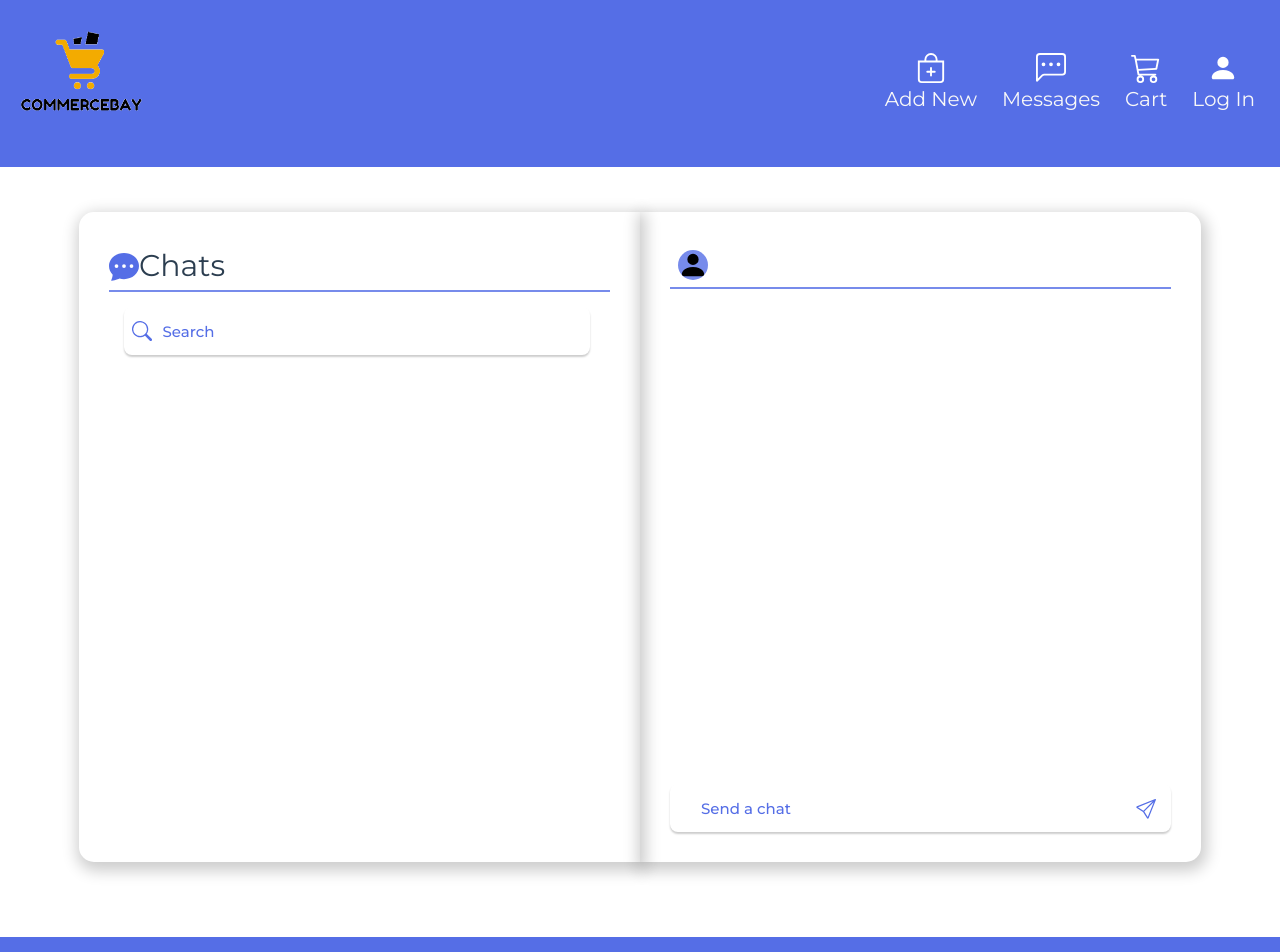
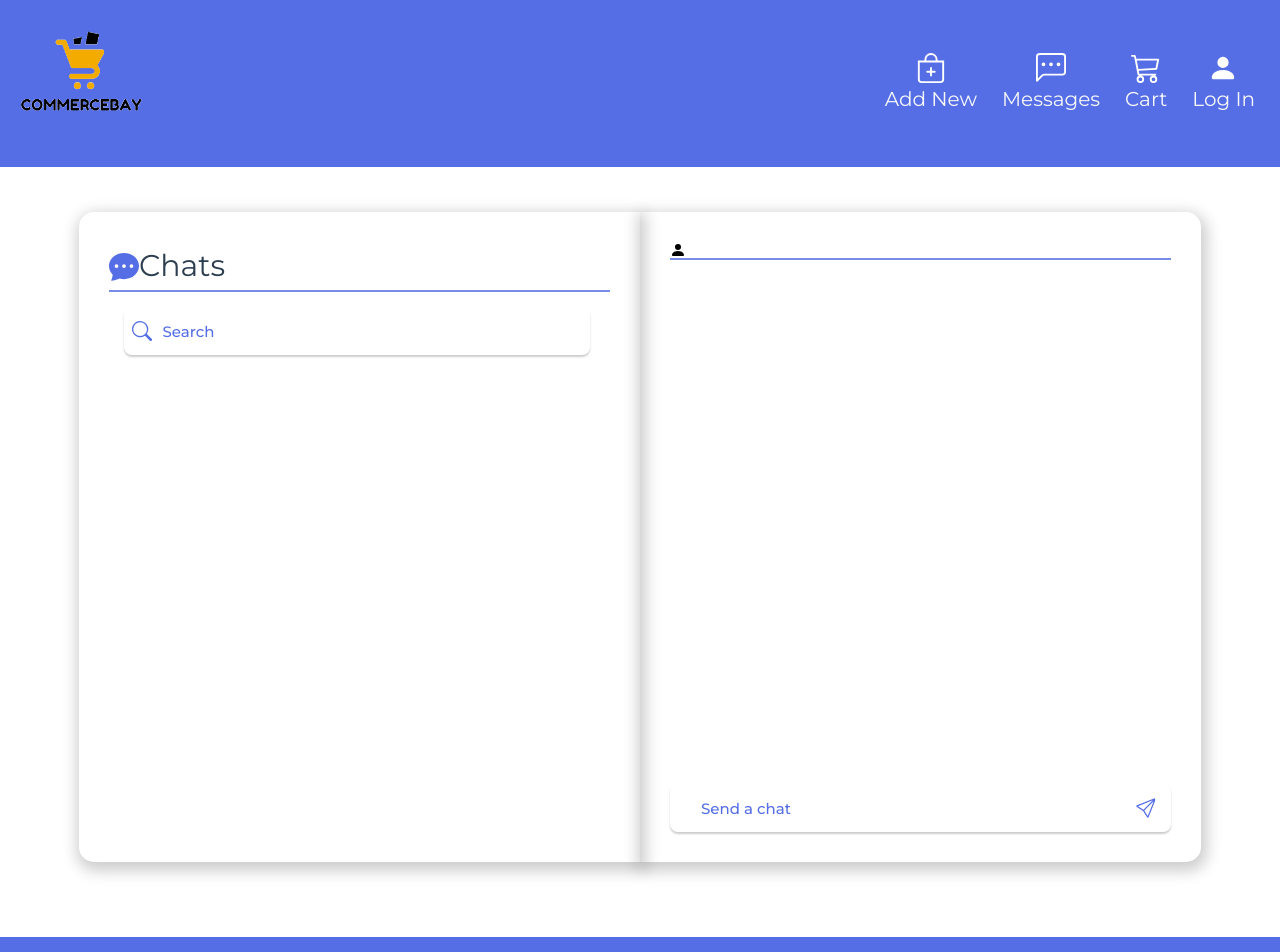
Before and after one commit to karofmah/E-Commerce-Project, a Vue app in the folder Frontend/ecom/: page /message in a window 1280 px wide. Shown: the top 952 px of the page. Built offline with nearby package versions, Linux system fonts and the light colour scheme.

Commit message:
small style fixes

```diff
--- a/Frontend/ecom/src/assets/main.css
+++ b/Frontend/ecom/src/assets/main.css
@@ -71,6 +71,7 @@
 input:-webkit-autofill:active {
   box-shadow: 0 0 0 30px var(--color-blue-light) inset !important;
   -webkit-box-shadow: 0 0 0 30px var(--color-blue-light) inset !important;
+  -webkit-text-fill-color: white !important;
 }
 
 input,
@@ -196,6 +197,7 @@
     border: 1px solid transparent;
     outline: none;
     border-color: var(--color-blue);
+    -webkit-text-fill-color: var(--color-text) !important;
   }
 
   input:-webkit-autofill {
--- a/Frontend/ecom/src/components/Message.vue
+++ b/Frontend/ecom/src/components/Message.vue
@@ -198,7 +198,10 @@
           {{ chatInstance[0] }}
         </div>
       </div>
-	  <input type="text" id="chatInput" :placeholder="t('sendAChat')" autocomplete="off" v-model="chatInput" @keydown.enter="addChat(chatInput)"/>
+      <div class="chatInputContainer">
+        <input type="text" id="chatInput" :placeholder="t('sendAChat')" autocomplete="off" v-model="chatInput" @keydown.enter="addChat(chatInput)" />
+        <img src="../assets/send.svg" alt="Send" class="send-icon" @click="addChat(chatInput)" />
+      </div>
     </div>
   </div>
 </template>
@@ -295,13 +298,6 @@
   background-color: var(--color-blue-light);
 }
 
-.chat img {
-  height: 2em;
-  margin: 0.5em 0 0.5em 0.5em;
-  border-radius: 50px;
-  background-color: var(--color-blue-light);
-}
-
 .chat {
 	display: flex;
 	flex-direction: column;
@@ -352,11 +348,15 @@
 	color: #000;
 }
 
+.chatInputContainer {
+  position: relative;
+  display: flex;
+}
+
 #chatInput {
-  background: url('../assets/send.svg') no-repeat 97% 55%;
-  background-size: 20px;
   color: var(--color-blue);
-	margin-top: 1em;
+  background-color: var(--color-background);
+  margin-top: 1em;
   padding-left: 2em;
   width: 100%;
   transition: all 0.3s ease;
@@ -364,6 +364,24 @@
 
 #chatInput::-webkit-input-placeholder {
   color: var(--color-blue);
+}
+
+.send-icon {
+  position: absolute;
+  background: var(--color-background);
+  right: 15px;
+  top: 50%;
+  transform: translateY(-50%);
+  width: 20px;
+  cursor: pointer;
+  height: 2em;
+  margin: 0.5em 0 0.5em 0.5em;
+  border-radius: 50px;
+  transition: all 0.3s ease;
+}
+
+#chatInput:focus-within ~ .send-icon{
+  transform: translate(.7em, -50%);
 }
 
 @media (max-width: 768px){
```
Also changed, not shown: Frontend/ecom/src/assets/base.css (line endings or trailing spaces).
